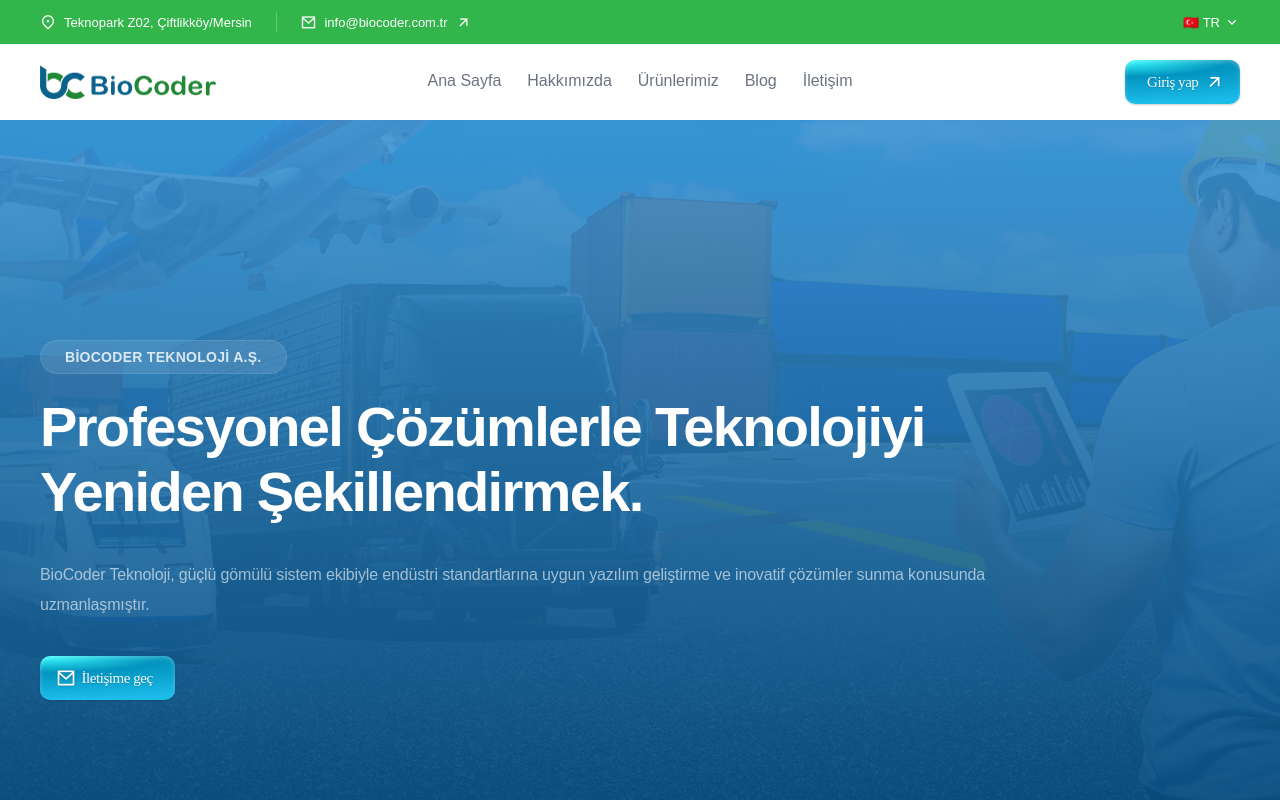
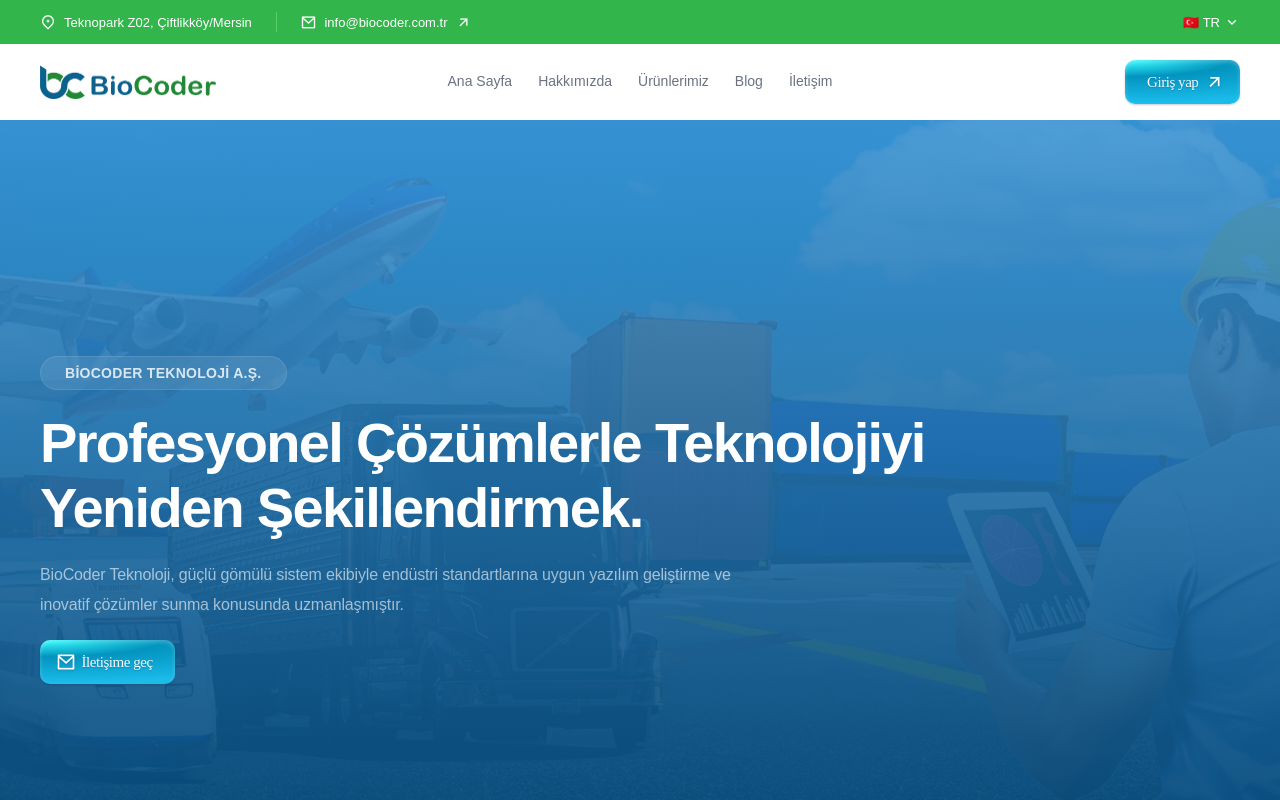
Before and after one commit to ayhangad/Biocoder-Website, a React (Vite) app: page / in a window 1280 px wide. Shown: the top 800 px of the page. Built offline with nearby package versions, Linux system fonts and the light colour scheme; a web font is replaced by a local one.

Commit message:
Some modifications after Hero section

```diff
--- a/src/index.css
+++ b/src/index.css
@@ -15,7 +15,6 @@ body {
   margin: auto;
   display: flex;
   flex-direction: column;
-  justify-content: space-between;
 }
 
 /* ---Banner Section--- */
@@ -100,6 +99,7 @@ header {
   text-decoration: none;
   color: #6B7280;
   border-bottom: 2px solid #FFF;
+  font-size: 14px;
 }
 
 .nav-item:hover {
@@ -256,10 +256,11 @@ header {
 
 .hero img{
   position: absolute;
-  z-index: -20;
+  z-index: -10;
   height: 100%;
   width: 100%;
-  top: 0;
+  max-height: 800px;
+  margin: auto;
   object-fit: cover;
 
 }
@@ -314,4 +315,7 @@ header {
   font-weight: 400;
   line-height: 30px;
   letter-spacing: -0.16px;
+  max-width: 700px;
+  padding: 0;
+  margin: 0;
 }
--- a/src/pages/Home.jsx
+++ b/src/pages/Home.jsx
@@ -2,7 +2,7 @@ import React from 'react'
 const Home = () => {
     return (
         <>
-            <section className='hero'>
+                <div className='hero'>
                     <img src="../src/assets/images/Hero.jpg" alt="" />
                     <div className="lockup">
                         <div className="wrapper">
@@ -23,7 +23,11 @@ const Home = () => {
                             </div>
                         </div>
                     </div>
-            </section>
+                </div>
+                <div className='products'>
+                    Works
+                </div>
+
         </>
     )
 }
```
Lines whose indentation alone changed are shown as unchanged.
